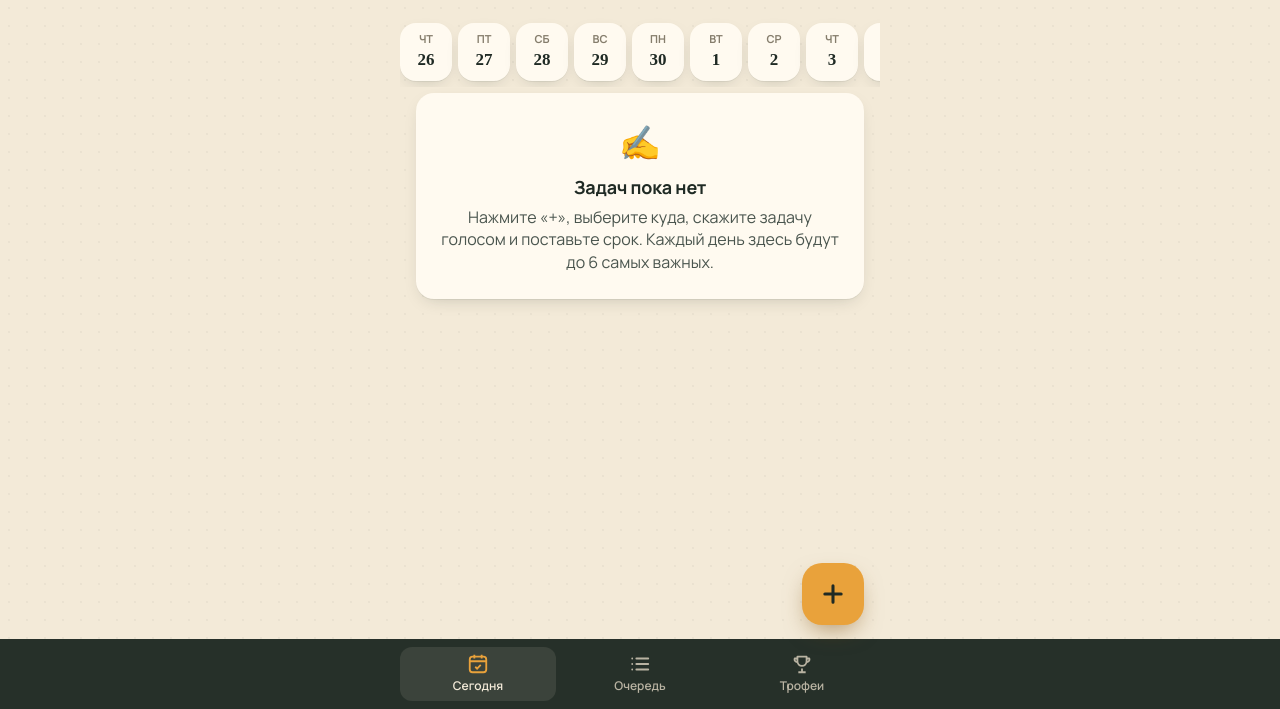
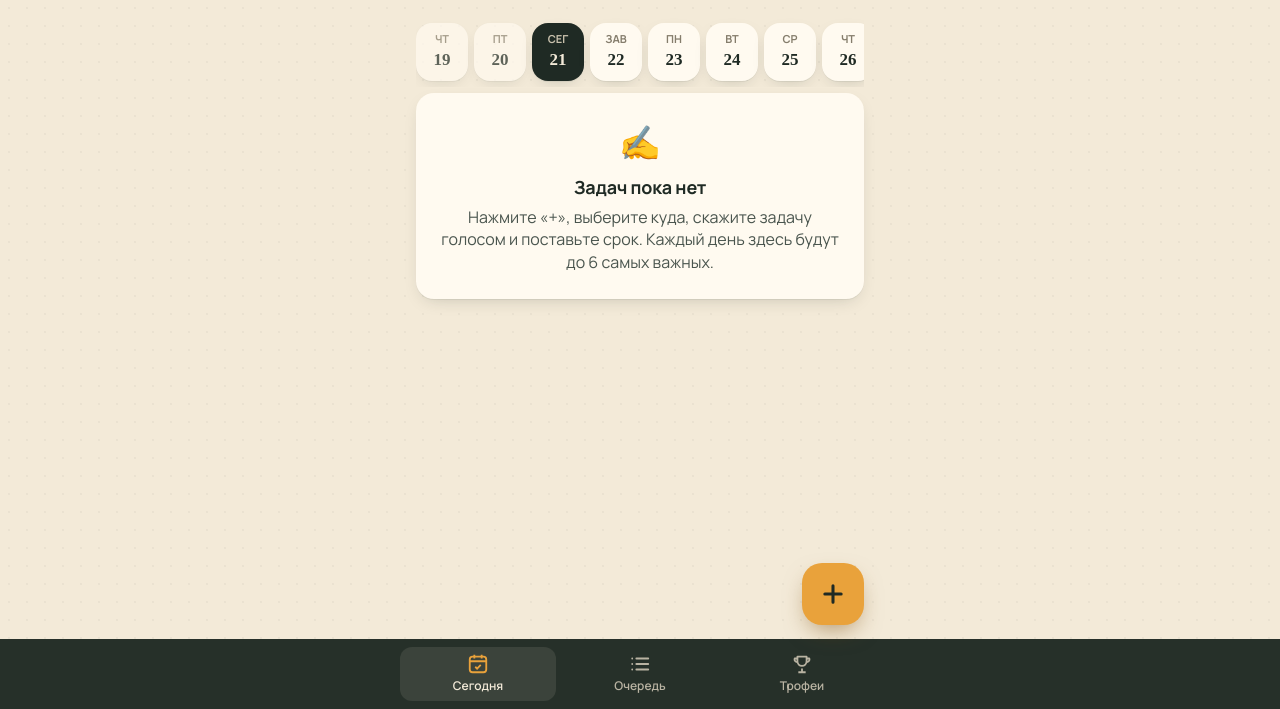
Before and after one commit to malantartan-ux/zadachi, a plain HTML site: page index.html in a window 1280 px wide. Shown: the part 91-800 px from the top of the page. Drawn offline with Linux system fonts and the light colour scheme; a web font is replaced by a local one.

Commit message:
Прокрутка ленты дней
Co-authored-by: Perplexity <noreply@perplexity.ai>

```diff
--- a/index.html
+++ b/index.html
@@ -125,6 +125,7 @@ textarea{min-height:96px;resize:none;padding-right:64px}
 /* day strip */
 .strip{display:flex;gap:6px;overflow-x:auto;scrollbar-width:none;margin:0 -16px 6px;padding:8px 16px 6px;scroll-snap-type:x proximity}
 .strip::-webkit-scrollbar{display:none}
+@media (min-width:500px){.strip{margin:0 0 6px;padding:8px 0 6px}}
 .strip button{flex:none;width:52px;padding:8px 0 9px;border-radius:16px;background:var(--card);box-shadow:var(--sh);display:flex;flex-direction:column;align-items:center;gap:2px;scroll-snap-align:start;position:relative}
 .strip button small{font-size:11px;font-weight:700;color:var(--muted);text-transform:uppercase}
 .strip button b{font-family:Unbounded;font-size:17px}
@@ -372,7 +373,7 @@ function renderDay(ds){
   $('#v-today').innerHTML = h;
   scrollStrip();
 }
-function scrollStrip(){ const el = $('#strip .on'); if (el) el.parentNode.scrollLeft = el.offsetLeft - 16 - 52*2; }
+function scrollStrip(){ const st = $('#strip'), el = $('#strip .on') || $('#strip .td'); if (!st || !el) return; st.scrollLeft += el.getBoundingClientRect().left - st.getBoundingClientRect().left - 116; }
 function renderToday(){
   if (!viewDate) viewDate = today();
   if (viewDate !== today()) return renderDay(viewDate);
```
